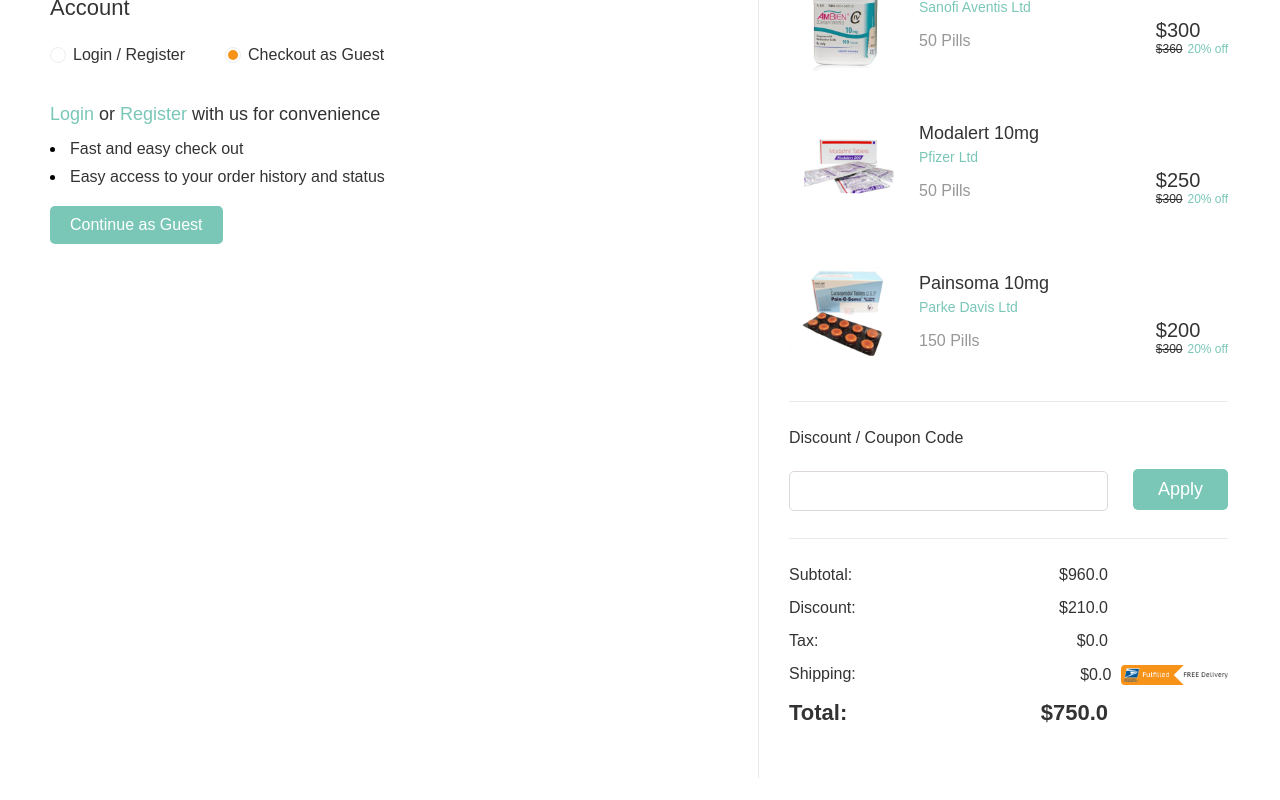
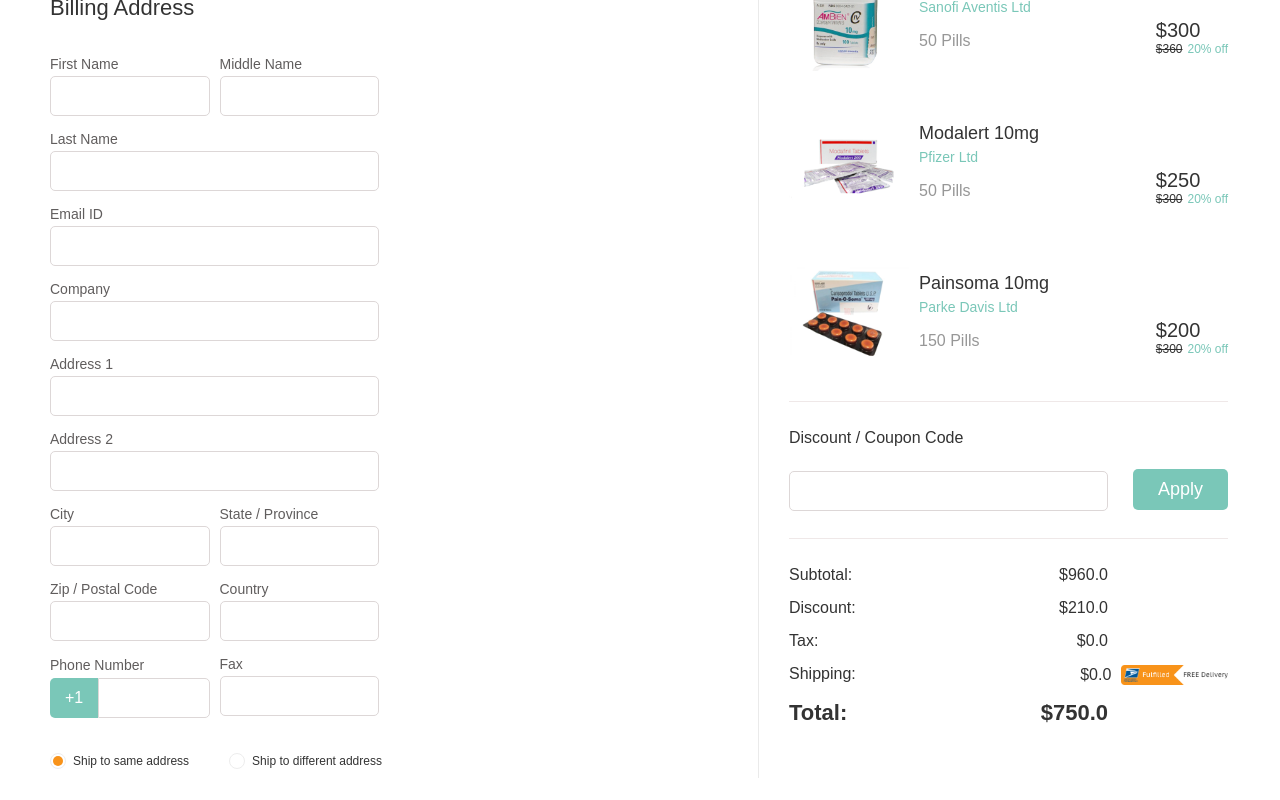
Before and after one commit to sunguru98/Medeasy, a React (Create React App) app: page /checkout/account in a window 1280 px wide. Shown: the part 320-1120 px from the top of the page. Built offline with nearby package versions, Linux system fonts and the light colour scheme; a web font is replaced by a local one.

Commit message:
Created the second phase of checkout phase with wiring of both forms

```diff
--- a/src/components/CheckoutPage/AccountPhase.jsx
+++ b/src/components/CheckoutPage/AccountPhase.jsx
@@ -38,7 +38,7 @@
     const { authMode, mode, email, password, cPassword, rEmail, rPassword, fName, mName, lName, } = this.state
     return (
       <div className='AccountPhase'>
-        <h2 className='AccountPhase__title' style={{ fontSize: '2.2rem' }}>Account</h2>
+        <h2 className='AccountPhase__title'>Account</h2>
         <div className='AccountPhase__radio-btns'>
           <CustomRadioButton mode='user' onClick={ this.changeMode } text='Login / Register' selected={ mode === 'user' }/>
           <CustomRadioButton mode='guest' onClick={ this.changeMode } text='Checkout as Guest' selected={ mode === 'guest' }/>
--- /dev/null
+++ b/src/components/CheckoutPage/BillingPhase.jsx
@@ -0,0 +1,41 @@
+import React, { Component } from 'react'
+import CustomRadioButton from '../CustomRadioButton'
+import CustomButton from '../CustomButton'
+import CredentialsForm from './CredentialsForm'
+
+import '../../styles/components/BillingPhase.scss'
+
+class BillingPhase extends Component {
+  constructor (props) {
+    super(props)
+    this.state = {
+      // Delivery address mode (defaulted to ship to same address)
+      mode: 'yes',
+    }
+    this.handleChange = this.handleChange.bind(this)
+    this.changeMode = this.changeMode.bind(this)
+  }
+
+  handleChange (event) { this.setState({ [event.target.name]: event.target.value })}
+  changeMode (mode) { this.setState({ mode }) }
+
+  render () {
+    return (
+      <div className='BillingPhase'>
+        <h2 className='BillingPhase__title'>Billing Address</h2>
+        <CredentialsForm />
+        <div className='BillingPhase__radio-btns' style={{ fontSize: '1.2rem' }}>
+          <CustomRadioButton mode='yes' onClick={ this.changeMode } text='Ship to same address' selected={ this.state.mode === 'yes' }/>
+          <CustomRadioButton mode='no' onClick={ this.changeMode } text='Ship to different address' selected={ this.state.mode === 'no' }/>
+        </div>
+        { /* If the mode is selected as no means this form should appear and the POST request should contain both forms */ }
+        { this.state.mode === 'no' && <>
+          <h2 className='BillingPhase__title'>Shipping Address</h2>
+          <CredentialsForm />
+        </> }
+      </div>
+    )
+  }
+}
+
+export default BillingPhase
--- /dev/null
+++ b/src/components/CheckoutPage/CredentialsForm.jsx
@@ -0,0 +1,61 @@
+import React, { Component } from 'react'
+import CustomFormElement from '../CustomFormElement'
+import PhoneFormElement from '../PhoneFormElement'
+
+class CredentialsForm extends Component {
+  constructor (props) {
+    super(props)
+    // These might be filled by guest
+    // Or if the user is already logged in means,
+    // It must get prefilled
+    this.state = {
+      // Billing address
+      firstName: '',
+      middleName: '',
+      lastName: '',
+      emailId: '',
+      company: '',
+      address1: '',
+      address2: '',
+      city: '',
+      state: '',
+      postalCode: '',
+      country: '',
+      phNumber: '',
+      faxNumber: '',
+    }
+    this.handleChange = this.handleChange.bind(this)
+  }
+
+  handleChange (event) { this.setState({ [event.target.name]: event.target.value })}
+
+  render () {
+    return (
+      <form style={{ marginTop: '3.5rem', width: '50%' }} className='BillingPhase__billing-form'>
+        <div className='BillingPhase__form-names BillingPhase__form-half'>
+          <CustomFormElement labelName='First Name' type='text' value={this.state.firstName} onChange={this.handleChange} name='firstName' />
+          <CustomFormElement labelName='Middle Name' type='text' value={this.state.middleName} onChange={this.handleChange} name='middleName' />
+        </div>
+        <CustomFormElement labelName='Last Name' type='text' value={this.state.lastName} onChange={this.handleChange} name='lastName' />
+        <CustomFormElement labelName='Email ID' type='email' value={this.state.emailId} onChange={this.handleChange} name='emailId' />
+        <CustomFormElement labelName='Company' type='text' value={this.state.company} onChange={this.handleChange} name='company' />
+        <CustomFormElement labelName='Address 1' type='text' value={this.state.address1} onChange={this.handleChange} name='address1' />
+        <CustomFormElement labelName='Address 2' type='text' value={this.state.address2} onChange={this.handleChange} name='address2' />
+        <div className='BillingPhase__form-half'>
+          <CustomFormElement labelName='City' type='text' value={this.state.city} onChange={this.handleChange} name='city' />
+          <CustomFormElement labelName='State / Province' value={this.state.state} onChange={this.handleChange} name='state' />
+        </div>
+        <div className='BillingPhase__form-half'>
+          <CustomFormElement labelName='Zip / Postal Code' type='number' value={this.state.phNumber} onChange={this.handleChange} name='phNumber' />
+          <CustomFormElement labelName='Country' type='text' value={this.state.country} onChange={this.handleChange} name='country' />
+        </div>
+        <div className='BillingPhase__form-half'>
+          <PhoneFormElement value={this.state.phNumber} onChange={this.handleChange} />
+          <CustomFormElement labelName='Fax' value={this.state.faxNumber} type='number' onChange={this.handleChange} name='faxNumber' />
+        </div>
+      </form>
+    )
+  }
+}
+
+export default CredentialsForm
--- a/src/components/LandingPage/WelcomeSection.jsx
+++ b/src/components/LandingPage/WelcomeSection.jsx
@@ -1,6 +1,7 @@
 import React, { Component } from 'react'
 import CustomButton from '../CustomButton'
 import CustomFormElement from '../CustomFormElement'
+import PhoneFormElement from '../PhoneFormElement'
 // Images
 import larrow from '../../images/larrow.svg'
 import rarrow from '../../images/rarrow.svg'
@@ -34,12 +35,8 @@
             Want us to call you back ?
           </h2>
           <form className='LandingPage__helpform-form' onSubmit={ this.handleSubmit }>
-            <CustomFormElement lebelName='Name' onChange={this.handleChange} name='name' type='text' id='name' value={name} />
-            <label htmlFor='phnumber'>Phone Number</label>
-            <div className='LandingPage__helpform-form--phone' style={{ marginBottom: '1.5rem' }}>
-              <div className='LandingPage__helpform-form--phone-code'>+1</div>
-              <CustomFormElement noStyle noLabel value={phNumber} onChange={this.handleChange} name='phNumber' id='phnumber' type='tel' />
-            </div>
+            <CustomFormElement labelName='Name' onChange={this.handleChange} name='name' type='text' id='name' value={name} />
+            <PhoneFormElement value={phNumber} onChange={this.handleChange} />
             <label htmlFor='message'>Message</label>
             <CustomFormElement noLabel isTextArea value={message} onChange={this.handleChange} name='message' id='message' />
             <CustomButton isSubmitButton fontSize='1.6rem'>Request Callback</CustomButton>
--- /dev/null
+++ b/src/components/PhoneFormElement.jsx
@@ -0,0 +1,17 @@
+import React from 'react'
+import CustomFormElement from '../components/CustomFormElement'
+import '../styles/components/PhoneFormElement.scss'
+const PhoneFormElement = ({ value, onChange }) => {
+  return (
+    <div style={ { width: '100%' } }>
+      <label htmlFor='phnumber'>Phone Number</label>
+      <div className='PhoneFormElement' style={{ marginBottom: '1.5rem' }}>
+        <div className='PhoneFormElement-code'>+1</div>
+        <CustomFormElement type='number' noStyle noLabel value={value} onChange={onChange} name='phNumber' id='phnumber' />
+      </div>
+    </div>
+  )
+}
+
+
+export default PhoneFormElement
--- a/src/pages/CheckoutPage.jsx
+++ b/src/pages/CheckoutPage.jsx
@@ -3,14 +3,17 @@
 import UpdateModal from '../components/UpdateModal'
 import CheckoutProgress from '../components/CheckoutPage/CheckoutProgress'
 import OrderSummary from '../components/CheckoutPage/OrderSummary'
+// 4 Phases components
 import AccountPhase from '../components/CheckoutPage/AccountPhase'
+import BillingPhase from '../components/CheckoutPage/BillingPhase'
+
 import '../styles/pages/CheckoutPage.scss'
 
 const CheckoutPage = ({ changeOverlayState }) => {
   // CheckoutProgress stepNumber
-  const [stepNumber, setStepNumber] = useState(1)
+  const [stepNumber, setStepNumber] = useState(2)
   // 4 step phase state
-  const [progressPhase, setProgressPhase] = useState('account')
+  const [progressPhase, setProgressPhase] = useState('address')
   // edit btn toggle state
   const [isQuantityClicked, setIsQuantityClicked] = useState(false)
 
@@ -34,6 +37,7 @@
         { /* Four stages are present here. The state changes based on the clicks */ }
         { /* Show this component only if there is no user in state */ }
         { progressPhase === 'account' && <AccountPhase /> }
+        { progressPhase === 'address' && <BillingPhase /> }
       </div>
       <div className='CheckoutPage__right'>
         <OrderSummary updateModalState={updateModalState} />
--- a/src/styles/base.scss
+++ b/src/styles/base.scss
@@ -1,3 +1,4 @@
+@import './colors';
 *, *::after,*::before {
   margin: 0;
   padding: 0;
@@ -23,9 +24,19 @@
   ul, ol {
     list-style: none;
   }
+  label {
+    color: $medeasy-label-color;
+  }
   a, a:visited, a:active, a:link {
     text-decoration: none;
     color: inherit;
+  }
+  input[type=number]::-webkit-inner-spin-button,
+  input[type=number]::-webkit-outer-spin-button {
+    -webkit-appearance: none;
+    -moz-appearance: none;
+    appearance: none;
+    margin: 0;
   }
   .container {
     max-width: 144rem;
--- a/src/styles/colors.scss
+++ b/src/styles/colors.scss
@@ -1,6 +1,7 @@
 $black-color: #333;
 $medeasy-shadow-color: #e4dddd;
 $medeasy-title-color: #494646;
+$medeasy-label-color: #605D5D;
 $medeasy-text-color: #535151;
 $medeasy-green-color: #7ac7b8;
 $medeasy-dark-green-color: #1b6355;
--- /dev/null
+++ b/src/styles/components/BillingPhase.scss
@@ -0,0 +1,15 @@
+.BillingPhase {
+  &__radio-btns {
+    margin-top: 2rem;
+    margin-bottom: 4rem;
+    display: flex;
+    & .CustomRadioButton:nth-child(2) {
+      margin-left: 4rem;
+    }
+  }
+  &__form-half {
+    display: flex;
+    justify-content: space-between;
+    & .CustomFormElement:nth-child(2) { margin-left: 1rem }
+  }
+}
--- /dev/null
+++ b/src/styles/components/PhoneFormElement.scss
@@ -0,0 +1,25 @@
+@import '../colors';
+.PhoneFormElement {
+  display: flex;
+  margin-top: 4px;
+  &-code {
+    background: $medeasy-green-color;
+    display: flex;
+    color: $white-color;
+    align-items: center;
+    justify-content: center;
+    padding: 0 1.5rem;
+    border-top-left-radius: .5rem;
+    border-bottom-left-radius: .5rem;
+  }
+  .CustomFormElement {
+    input#phnumber {
+      flex: 1;
+      margin-top: 0;
+      position: relative;
+      border-top-left-radius: 0;
+      border-bottom-left-radius: 0;
+    }
+    margin-left: 0 !important;
+  }
+}
--- a/src/styles/pages/LandingPage.scss
+++ b/src/styles/pages/LandingPage.scss
@@ -28,27 +28,6 @@
       margin-bottom: 2.7rem;
     }
 
-    &-form--phone {
-      display: flex;
-      margin-top: 4px;
-      &-code {
-        background: $medeasy-green-color;
-        display: flex;
-        color: $white-color;
-        align-items: center;
-        justify-content: center;
-        padding: 0 1.5rem;
-        border-top-left-radius: .5rem;
-        border-bottom-left-radius: .5rem;
-      }
-    }
-    input#phnumber {
-      flex: 1;
-      margin-top: 0;
-      position: relative;
-      border-top-left-radius: 0;
-      border-bottom-left-radius: 0;
-    }
     .CustomButton {
       margin-top: 1rem;
       position: relative;
--- a/src/styles/typography.scss
+++ b/src/styles/typography.scss
@@ -93,6 +93,10 @@
   }
 }
 
+.AccountPhase__title, .BillingPhase__title, .PaymentPhase__title, .ReviewPhase__title {
+  font-size: 2.2rem;
+}
+
 .AccountPhase {
   &__guest--info { font-size: 1.8rem; }
 }
```
